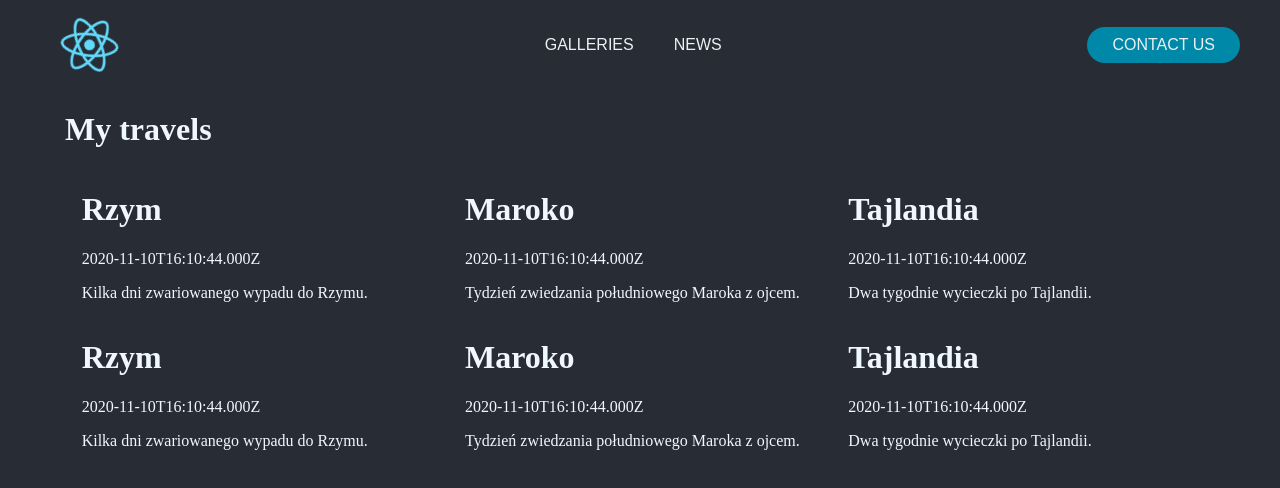
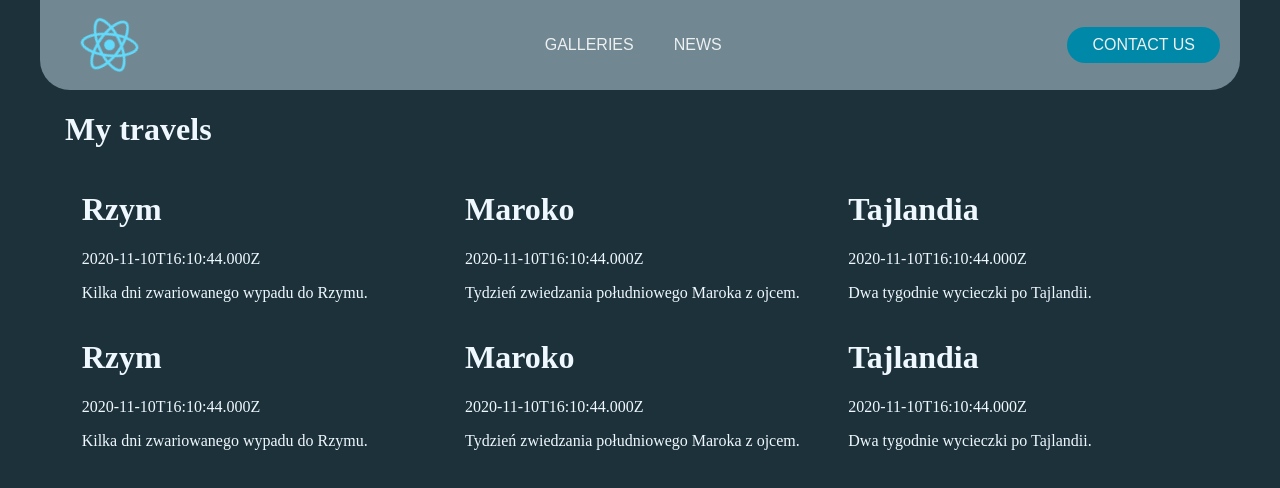
Before and after one commit to patrykmysiorski/react-gallery, a React (Create React App) app: page / in a window 1280 px wide. Shown: the top 488 px of the page. Built offline with nearby package versions, Linux system fonts and the light colour scheme.

Commit message:
styles refactor

```diff
--- a/src/components/App/App.scss
+++ b/src/components/App/App.scss
@@ -21,7 +21,10 @@ button {
   display: flex;
   justify-content: space-between;
   align-items: center;
-  padding: 10px 0;
+  padding: 10px 20px;
+  background-color: #718792;
+  border-bottom-left-radius: 30px;
+  border-bottom-right-radius: 30px;
 }
 
 .logo {
--- a/src/styles/index.scss
+++ b/src/styles/index.scss
@@ -4,6 +4,6 @@ body {
   margin: 0;
   padding: 0;
   box-sizing: border-box;
-  background-color: #282c34;
+  background-color: #1c313a;
   color: aliceblue;
 }
```
